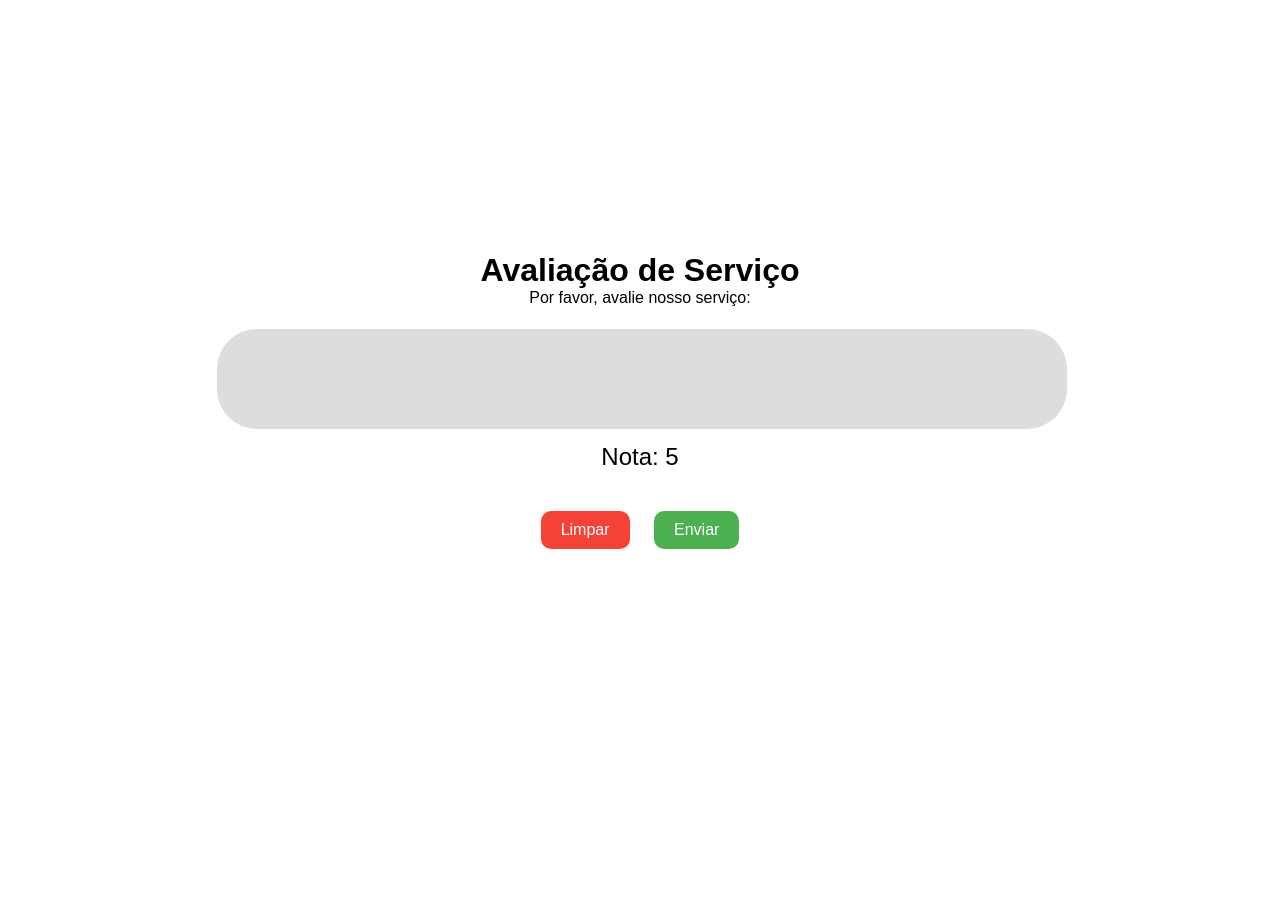
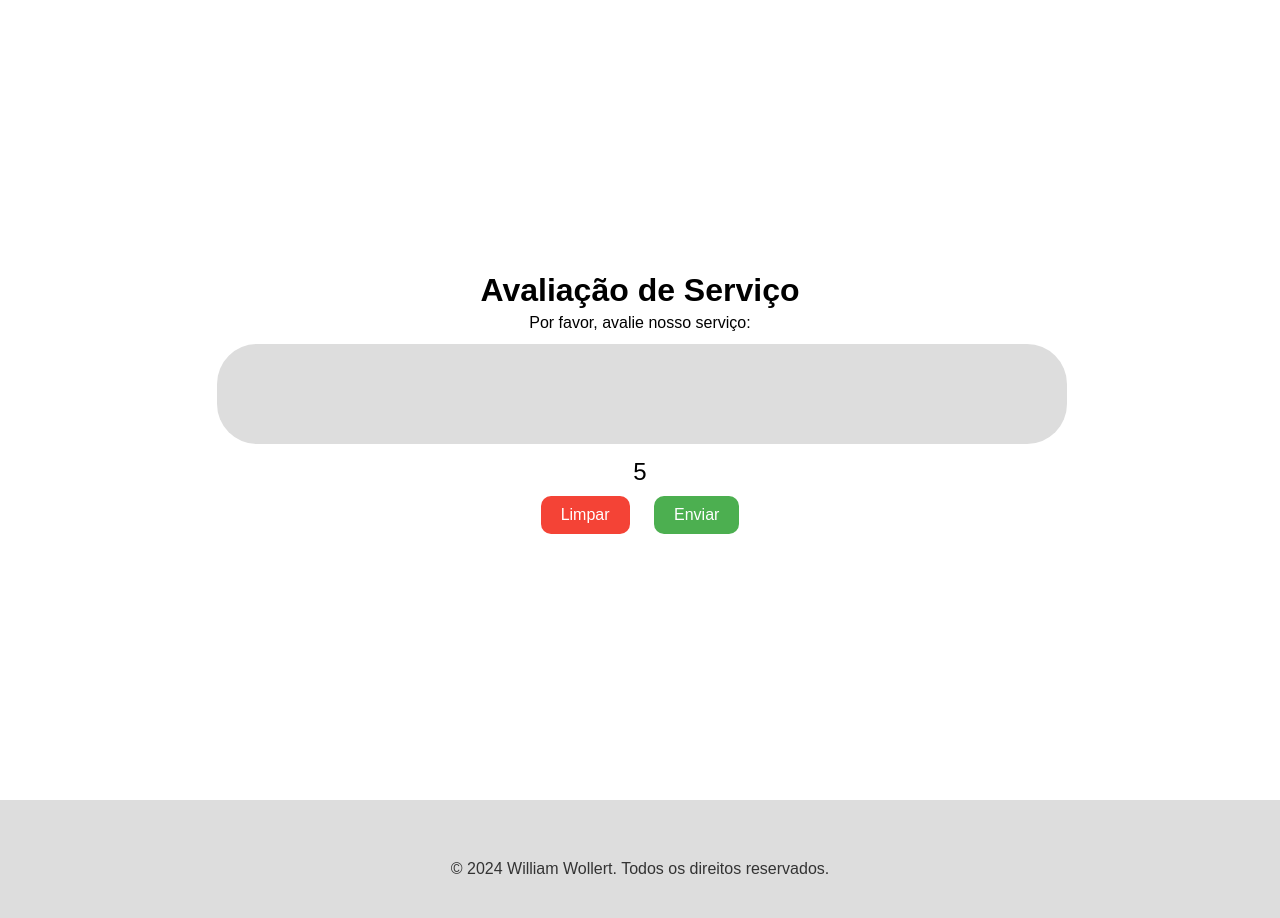
Before and after one commit to Albibino/ProjetoHospital, a PHP site: page / in a window 1280 px wide. Before the commit the page ends 549 px from the top, so only its background shows below. Run offline with PHP 8.4, Linux system fonts and the light colour scheme.

Commit message:
v1.2 footer

```diff
--- a/public/css/styles.css
+++ b/public/css/styles.css
@@ -4,7 +4,7 @@ body {
     padding: 0;
 }
 
-.container {
+.containersup {
     display: flex;
     flex-direction: column;
     justify-content: center;
@@ -58,19 +58,19 @@ input[type="range"]::-moz-range-thumb {
 }
 
 h1, p {
-    margin: 0;
+    margin: 5px;
     padding: 0;
 }
 
 p {
-    margin-bottom: 20px;
+    margin-bottom: 10px;
 }
 
 .button-container {
     animation: MostraTextoInferior;
     animation-duration: 1.5s;
     animation-fill-mode: forwards;
-    margin-top: 20px;
+    margin-top: 0px;
 }
 
 .button-container button {
@@ -91,10 +91,28 @@ p {
     background-color: #4CAF50;
 }
 
+footer {
+    position: relative;
+    background-color: #ddd;
+    text-align: center;
+    padding: 60px 20px 20px;
+}
+
+.footer-content {
+    position: center;
+    padding-bottom: 20px;
+}
+
+footer p {
+    color: #333;
+    margin: 0;
+    font-size: 16px;
+}
+
 @keyframes ExpandeSlider {
 
     0%{
-        width: 20%;
+        width: 0%;
         background: #4CAF50;
         border-radius: 0px;
     }
--- a/public/index.php
+++ b/public/index.php
@@ -12,7 +12,7 @@
 <body>
     <script src="js/script.js"></script>
     <main>
-        <div class="container">
+        <div class="containersup">
             <div class="textosup">
                 <h1>Avaliação de Serviço</h1>
                 <p>Por favor, avalie nosso serviço:</p>
@@ -20,7 +20,7 @@
             <div class="slider-container">
                 <input type="range" min="0" max="10" value="" id="slider">
                 <div class="value-display">
-                    <p>Nota: <span id="sliderValue"></span></p>
+                    <p><span id="sliderValue"></span></p>
                 </div>
             </div class="caixainf">
                 <div class="button-container">
@@ -30,7 +30,9 @@
         </div>
     </main>
     <footer>
-
+        <div class="footer-content">
+            <p>&copy; 2024 William Wollert. Todos os direitos reservados.</p>
+        </div>
     </footer>
 </body>
 </html>
--- a/public/js/script.js
+++ b/public/js/script.js
@@ -33,7 +33,7 @@ window.addEventListener('DOMContentLoaded', (event) => {
     function enviarValor() {
         const valor = slider.value;
         alert('Nota enviada: ' + valor);
-
+        limparSlider();
     }
 
     btnEnviar.addEventListener('click', enviarValor);
```
